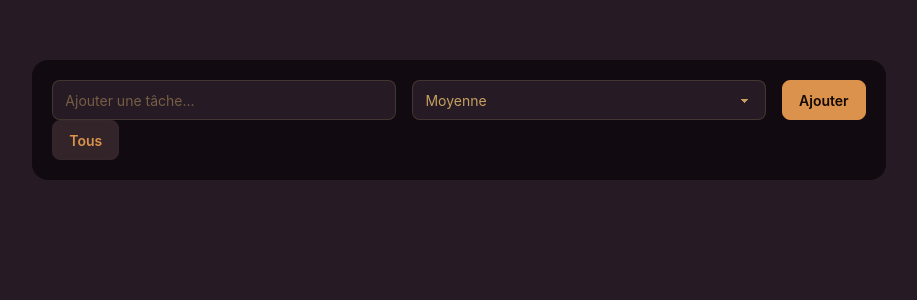
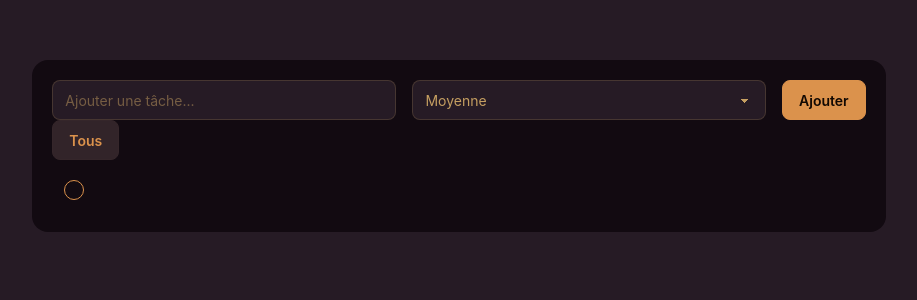
Before and after one commit to fetrafaneva/simple-todoApp, a React (Vite) app: page / in a window 1280 px wide. Both pictures are taken after typing "Sample" into the empty fields and a click on the button "Ajouter". Shown: the top 300 px of the page, without its empty margins (181-1098 px from the left). Built offline with nearby package versions, Linux system fonts and the light colour scheme.

Commit message:
feat: Add TodoItem component

```diff
--- a/src/App.tsx
+++ b/src/App.tsx
@@ -1,4 +1,5 @@
 import { useEffect, useState } from "react";
+import TodoItem from "./components/TodoItem";
 
 type Priority = "Urgente" | "Moyenne" | "Basse";
 
@@ -41,6 +42,12 @@ function App() {
 
   let filteredTodos: Todo[] = [];
 
+  if (filter === "Tous") {
+    filteredTodos = todos;
+  } else {
+    filteredTodos = todos.filter((todo) => todo.priority === filter);
+  }
+
   return (
     <div className="flex justify-center">
       <div className="w-2/3 flex-col gap-4 my-15 bg-base-300 p-5 rounded-2xl">
@@ -80,6 +87,18 @@ function App() {
               Tous
             </button>
           </div>
+
+          {filteredTodos.length > 0 ? (
+            <ul className="divide-y divide-primary/20">
+              {filteredTodos.map((todo) => (
+                <li key={todo.id}>
+                  <TodoItem todo={todo} />
+                </li>
+              ))}
+            </ul>
+          ) : (
+            <div className=""></div>
+          )}
         </div>
       </div>
     </div>
--- /dev/null
+++ b/src/components/TodoItem.tsx
@@ -0,0 +1,28 @@
+type Priority = "Urgente" | "Moyenne" | "Basse";
+
+type Todo = {
+  id: number;
+  text: string;
+  priority: Priority;
+};
+
+type Props = {
+  todo: Todo;
+};
+
+const TodoItem = ({ todo }: Props) => {
+  return (
+    <li className="p-3 ">
+      <div className="flex justify-between items-center">
+        <div className="flex items-center gap-2">
+          <input
+            type="checkbox"
+            className="checkbox checkbox-primary checkbox-sm"
+          />
+        </div>
+      </div>
+    </li>
+  );
+};
+
+export default TodoItem;
```
